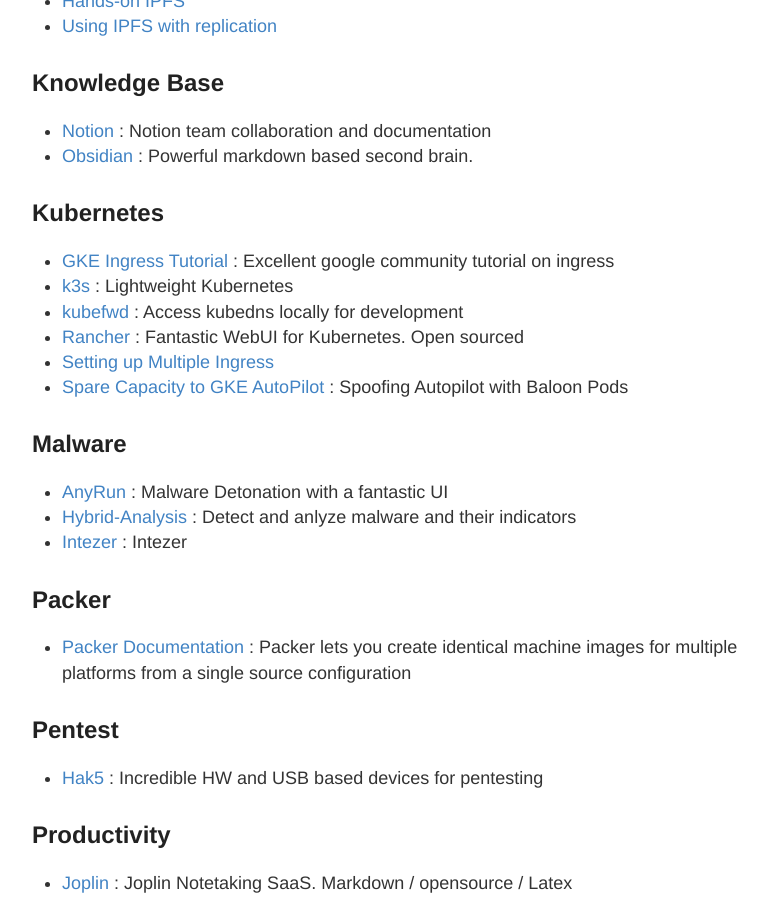
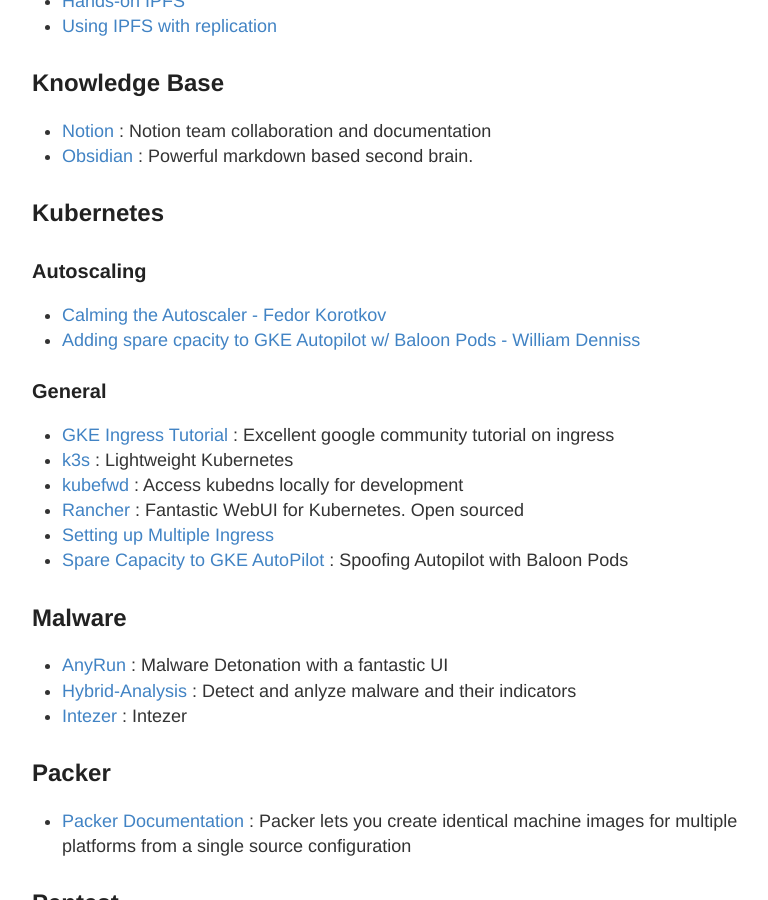
Before and after one commit to stevehenderson/stevehenderson.github.io, a Jekyll site: the page built from links.md, in a window 1280 px wide and 900 px high, scrolled down 1748 px. Shown: the whole window, without its empty margins (248-1016 px from the left). Built offline with Jekyll 4.4.1, drawn with Linux system fonts in a browser that asks for light colours.

Commit message:
Update links.md

```diff
--- a/links.md
+++ b/links.md
@@ -64,6 +64,13 @@
    * [Obsidian](https://obsidian.md/) : Powerful markdown based second brain.
 
 ## Kubernetes
+
+### Autoscaling
+
+   * [Calming the Autoscaler - Fedor Korotkov](https://medium.com/google-cloud/calming-down-kubernetes-autoscaler-fbdba52adba6)
+   * [Adding spare cpacity to GKE Autopilot w/ Baloon Pods - William Denniss](https://wdenniss.com/gke-autopilot-spare-capacity)
+
+### General
    * [GKE Ingress Tutorial](https://cloud.google.com/community/tutorials/nginx-ingress-gke) : Excellent google community tutorial on ingress
    * [k3s](https://k3s.io/) : Lightweight Kubernetes
    * [kubefwd](https://github.com/txn2/kubefwd) : Access kubedns locally for development
```
